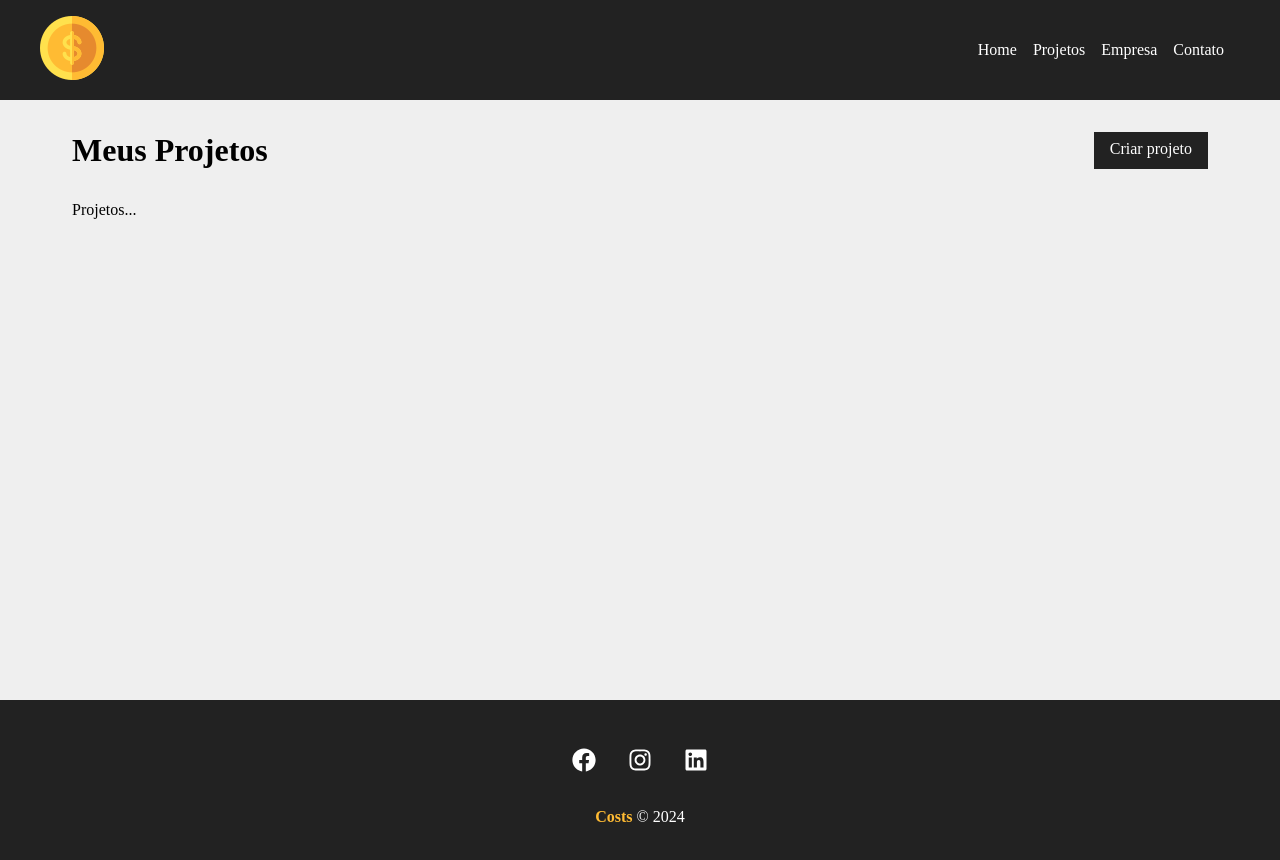
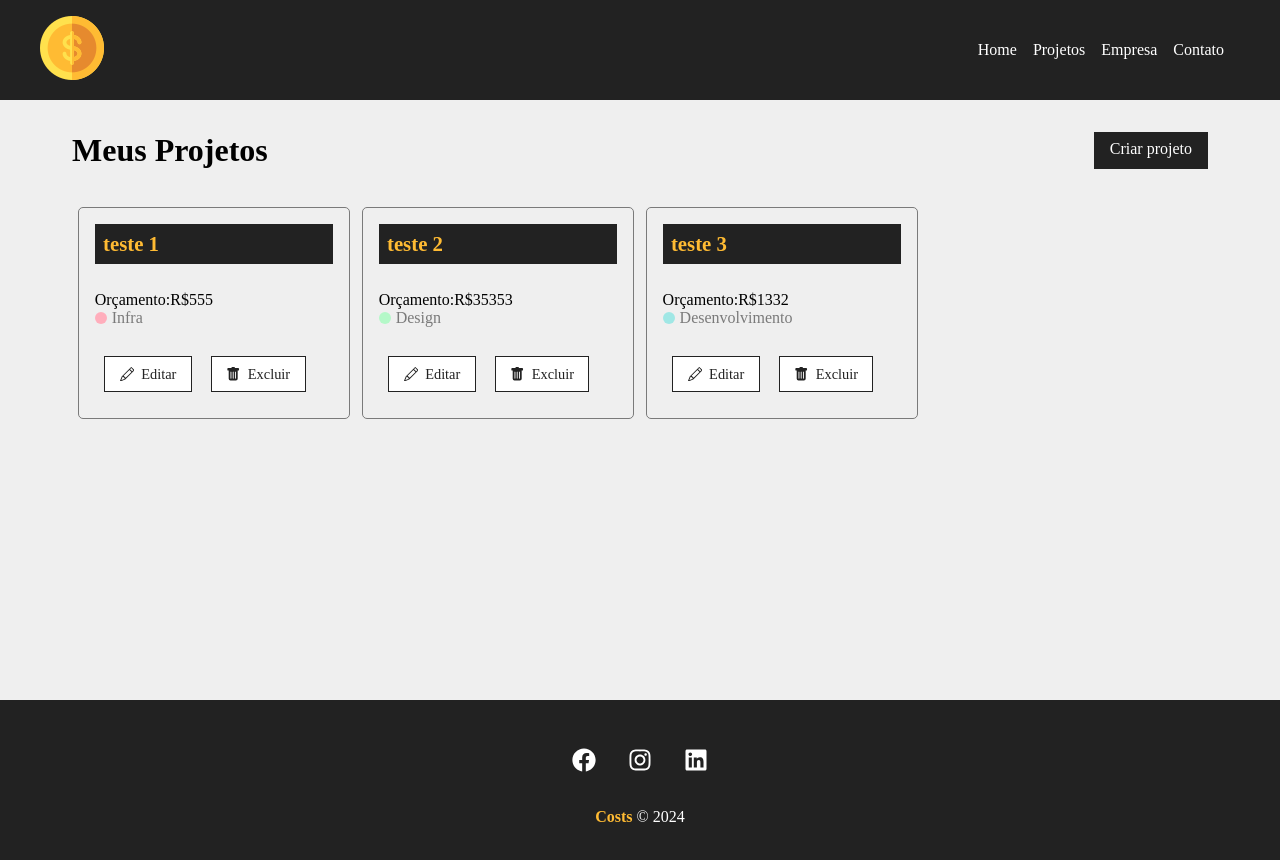
Before and after one commit to DomingosCapewa/react, a React (Create React App) app: page /projetos in a window 1280 px wide. Shown: the top 860 px of the page. Built offline with nearby package versions, Linux system fonts and the light colour scheme; data requests are answered from the project's data file.

Commit message:
Page projetos atualizada

```diff
--- a/db.json
+++ b/db.json
@@ -1,5 +1,39 @@
 {
-  "projects": [  ],
+  "projects": [
+    {
+      "id": "3eb5",
+      "name": "teste 1",
+      "budget": "555",
+      "category": {
+        "id": "1",
+        "name": "Infra"
+      },
+      "cost": 0,
+      "services": []
+    },
+    {
+      "id": "2a2f",
+      "name": "teste 2",
+      "budget": "35353",
+      "category": {
+        "id": "2",
+        "name": "Design"
+      },
+      "cost": 0,
+      "services": []
+    },
+    {
+      "id": "049e",
+      "name": "teste 3",
+      "budget": "1332",
+      "category": {
+        "id": "3",
+        "name": "Desenvolvimento"
+      },
+      "cost": 0,
+      "services": []
+    }
+  ],
   "categories": [
     {
       "id": "1",
--- a/src/Components/form/Input.js
+++ b/src/Components/form/Input.js
@@ -4,7 +4,7 @@
     return(
         <div className={styles.form_control}>
             <label htmlFor={name}>{text}:</label>
-            <input type={type}  name={name} id={name} placeholder={placeholder} onChange={handleOnChange} value={value}/>
+            <input type={type}  name={name} id={name} placeholder={placeholder} onChange={handleOnChange} value={value} required/>
         </div>
     )
 }
--- a/src/Components/form/Select.js
+++ b/src/Components/form/Select.js
@@ -5,7 +5,7 @@
     return(
         <div className={styles.form_control}>
             <label htmlFor={name}>{text}:</label>
-            <select name={name} id={name} onChange={handleOnChange} value={value || ''}>
+            <select name={name} id={name} onChange={handleOnChange} value={value || ''} required>
             <option>Selecione uma opção</option>
             {options.map((option) => (
                 <option value={option.id} key={option.id}>{option.name}</option>
--- a/src/Components/pages/Projetos.js
+++ b/src/Components/pages/Projetos.js
@@ -4,11 +4,29 @@
 import styles from '../layout/Projetos.module.css'
 import Container from './../layout/Container';
 import LinkButton from "../layout/LinkButton";
+import ProjectCard from "../project/ProjectCard";
+import { useState, useEffect } from "react";
 
 function Projetos() {
+    const [projects, setProjects] = useState([])
+
     const location = useLocation();
     const message = location.state?.message;
 
+useEffect(()=> {
+    fetch("http://localhost:5000/projects",
+        {method: "GET",
+            headers: {
+               "Content-Type": "application/json"
+            }
+        })
+        .then((resp) => resp.json())
+        .then((data) => {
+            console.log(data)
+            setProjects(data)
+         })
+         .catch((err) => console.log(err))
+}, [])
     return (
         <div className={styles.project_container}>
             <div className={styles.title_container}>
@@ -16,8 +34,16 @@
             <LinkButton to="/novoprojeto" text="Criar projeto" />
             </div>
             {message && <Message type="success" msg={message} />}
-            <Container custonClass="start">
-                <p>Projetos...</p>
+            <Container customClass="start">
+            {projects.length > 0 &&
+    projects.map((project) => (
+        <ProjectCard id={project.id} name={project.name}
+        budget={project.budget}
+        category={project.category.name}
+        key={project.id}/>
+
+    ))}
+
 
             </Container>
         </div>
--- /dev/null
+++ b/src/Components/project/ProjectCard.js
@@ -0,0 +1,27 @@
+import { Link } from "react-router-dom"
+import styles from "./ProjectCard.module.css"
+
+import { BsPencil, BsFillTrashFill } from "react-icons/bs"
+
+
+function ProjectCard({id, name, budget, category, handleRemove}) {
+    return(
+        <div className={styles.project_card}>
+            <h4>{name}</h4>
+        <span>Orçamento:</span>R${budget}
+        <p className={styles.category_text}>
+            <span className={`${styles[category.toLowerCase()]}`}></span>{category}
+        </p>
+        <div className={styles.project_card_actions}>
+            <Link to="/">
+            <BsPencil />Editar
+            </Link>
+            <button>
+                <BsFillTrashFill />Excluir
+            </button>
+        </div>
+        </div>
+    )
+}
+
+export default ProjectCard
--- /dev/null
+++ b/src/Components/project/ProjectCard.module.css
@@ -0,0 +1,91 @@
+.project_card {
+    padding: 1em;
+    border: 1px solid #7a7a7a;
+    border-radius: 5px;
+    width: 24%;
+    margin: 0.5%;
+    max-width: 1200px;
+
+}
+
+.project_card h4 {
+    background-color: #222;
+    color: #ffbb33;
+    padding: .4em;
+    margin-bottom: 1.3em;
+    font-size: 1.3em;
+}
+
+.project_card p {
+    color: #7a7a7a;
+    margin-bottom: 1em;
+}
+
+.project_card p span {
+    font-weight: bold;
+}
+
+.category_text {
+    display: flex;
+    align-items: center;
+}
+
+.category_text span {
+    display: block;
+    width: 12px;
+    height: 12px;
+    border-radius: 50%;
+    background-color: #ccc;
+    margin-right: 5px;
+}
+
+.category_text .infra {
+    background-color: #ffaebc;
+}
+
+.category_text .desenvolvimento{
+    background-color: #a0e7e5
+}
+
+.category_text .design {
+    background-color: #b4f8c8
+}
+
+.category_text .planejamento {
+    background-color: #fbe7c6
+}
+
+.project_card_actions {
+    margin-top: 1.2em;
+    display: flex;
+    align-items: center;
+}
+
+
+.project_card_actions a,
+button {
+    text-decoration: none;
+    border: none;
+    background-color: #fff;
+    color: #222;
+    font-size: .9em;
+    margin: 4%;
+    padding: .6em 1em;
+    cursor: pointer;
+    border: 1px solid #222;
+    display: flex;
+    align-items: center;
+    justify-content: center;
+    transition: 0.5s;
+}
+
+.project_card_actions svg {
+    margin-right: .5em;
+}
+
+.project_card_actions a:hover,
+button:hover {
+    background-color: #222;
+    color: #ffbb33;
+
+}
--- a/src/Components/project/ProjetoForm.js
+++ b/src/Components/project/ProjetoForm.js
@@ -1,15 +1,12 @@
-
 import React, { useEffect, useState } from "react";
 import Input from "../form/Input";
 import Select from "../form/Select";
 import SubmitButton from "../form/SubmitButton";
 import styles from "../project/ProjetoForm.module.css";
 
-
 function ProjetoForm({ handleSubmit, btnText, projectData }) {
   const [categories, setCategories] = useState([]);
-  const [project, setProject] = useState(projectData || {})
-
+  const [project, setProject] = useState(projectData || { name: '', budget: '', category: { id: '', name: '' } });
 
   useEffect(() => {
     fetch("http://localhost:5000/categories", {
@@ -18,28 +15,26 @@
         "Content-Type": "application/json"
       }
     })
-      .then((resp) => resp.json()) // Processa a resposta como JSON
-      .then((data) => {  //Trata os dados da resposta
-        setCategories(data)
+      .then((resp) => resp.json())
+      .then((data) => {
+        setCategories(data);
       })
-      .catch((err) => console.log(err)); // Trata erros na requisição
-  }, [])
+      .catch((err) => console.log(err));
+  }, []);
 
   const submit = (e) => {
-    e.preventDefault()
-    handleSubmit(project)
+    e.preventDefault();
+    handleSubmit(project);
   }
 
   function handleOnChange(e) {
-    setProject({ ...project, [e.target.name]: e.target.value })
+    setProject({ ...project, [e.target.name]: e.target.value });
   }
 
   function handleCategory(e) {
-    setProject({ ...project, category: {
-        id: e.target.value,
-        name: e.target.options[e.target.selectedIndex].text,
-    },
-   })
+    const categoryId = e.target.value;
+    const categoryName = e.target.options[e.target.selectedIndex].text;
+    setProject({ ...project, category: { id: categoryId, name: categoryName } });
   }
 
   return (
@@ -51,7 +46,6 @@
         placeholder="Insira o nome do projeto"
         handleOnChange={handleOnChange}
         value={project.name}
-        projectName= {project.name ? project.budget : ''}
       />
       <div>
         <Input
@@ -60,7 +54,7 @@
           name="budget"
           placeholder="Qual será o orçamento total?"
           handleOnChange={handleOnChange}
-          value={project.budget ? project.budget : ''}
+          value={project.budget}
         />
       </div>
       <div>
@@ -69,7 +63,7 @@
           text="Selecione a categoria"
           options={categories}
           handleOnChange={handleCategory}
-          value={project.category ? project.category.id : ''}
+          value={project.category.id}
         />
       </div>
       <div>
```
